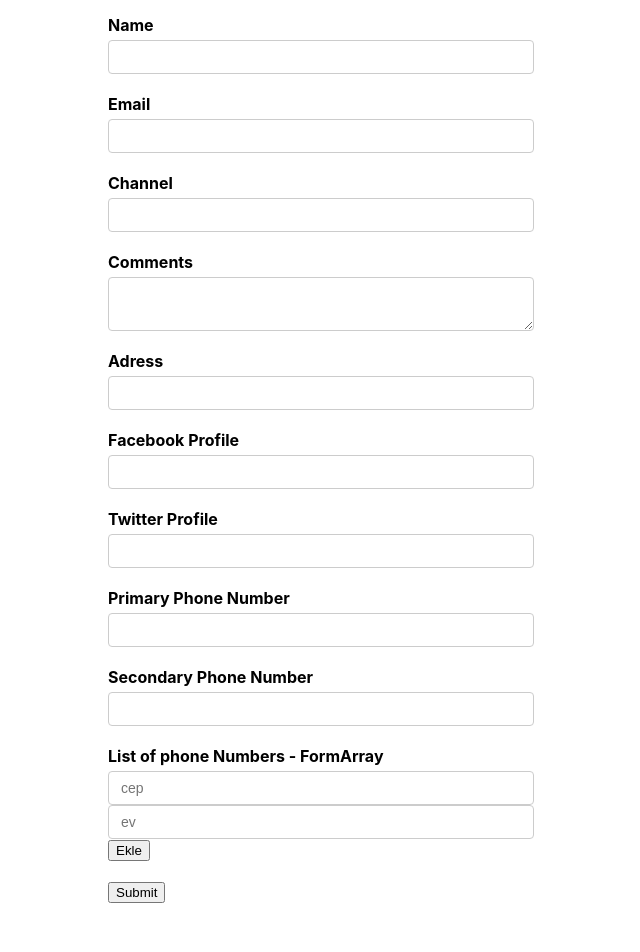
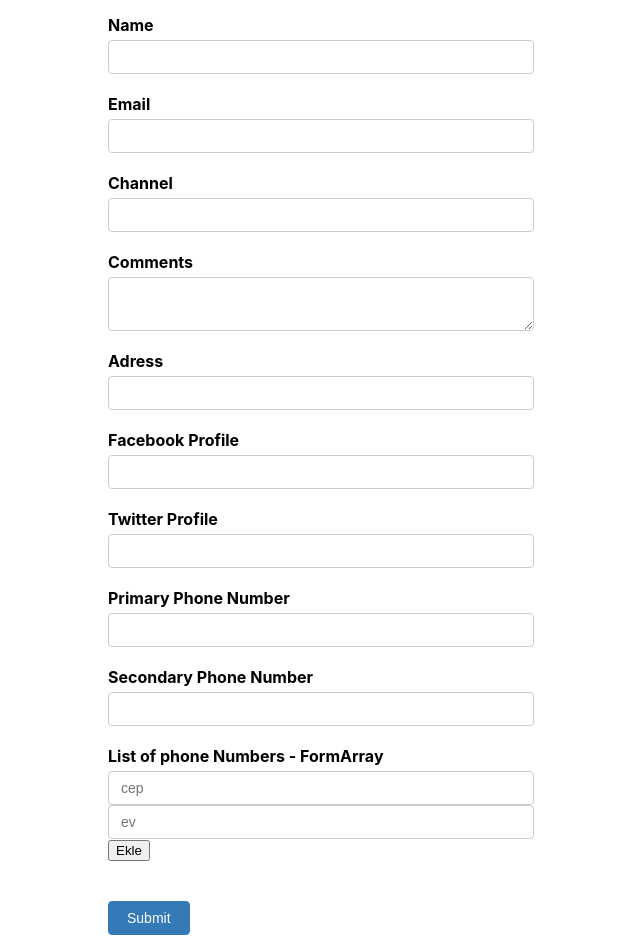
Before and after one commit to ufukucar/react-formik-test, a React (Create React App) app: page / in a window 1280 px wide. Shown: the top 952 px of the page, without its empty margins (319-959 px from the left). Before the commit the page ends 903 px from the top, so only its background shows below. Built offline with nearby package versions, Linux system fonts and the light colour scheme.

Commit message:
=Disabling the submit button - 1 scenario

```diff
--- a/src/App.css
+++ b/src/App.css
@@ -32,6 +32,19 @@ textarea {
 }
 
 
+.submit {
+  display: inline-block;
+
+  padding: 6px 18px;
+  font-size: 14px;
+  line-height: 1.42857143;
+  color: #fff;
+  background-color: #337ab7;
+  border: 1px solid #337ab7;
+  border-radius: 4px;
+  margin-top: 20px;
+  margin-bottom: 50px;
+}
 
 .error {
   color: red;
--- a/src/components/YoutubeForm.jsx
+++ b/src/components/YoutubeForm.jsx
@@ -41,6 +41,7 @@ const YoutubeForm = () => {
       .email('Email formatı hatalı.')
       .required('Email gerekli.'),
     channel: Yup.string().required('Channel gerekli.'),
+    comments: Yup.string().required('Comments gerekli.'),
   })
 
   //console.log('visited fields: ', formik.touched)
@@ -128,7 +129,7 @@ const YoutubeForm = () => {
               const { values } = form
               const { phNumbers } = values
 
-              console.log('Form errors: ', form.errors)
+              //console.log('Form errors: ', form.errors)
               return (
                 <div>
                   {phNumbers.map((phNumber, index) => (
@@ -159,7 +160,9 @@ const YoutubeForm = () => {
           </FieldArray>
         </div>
 
-        <button type="submit">Submit</button>
+        <button type="submit" className="submit">
+          Submit
+        </button>
       </Form>
     </Formik>
   )
```
